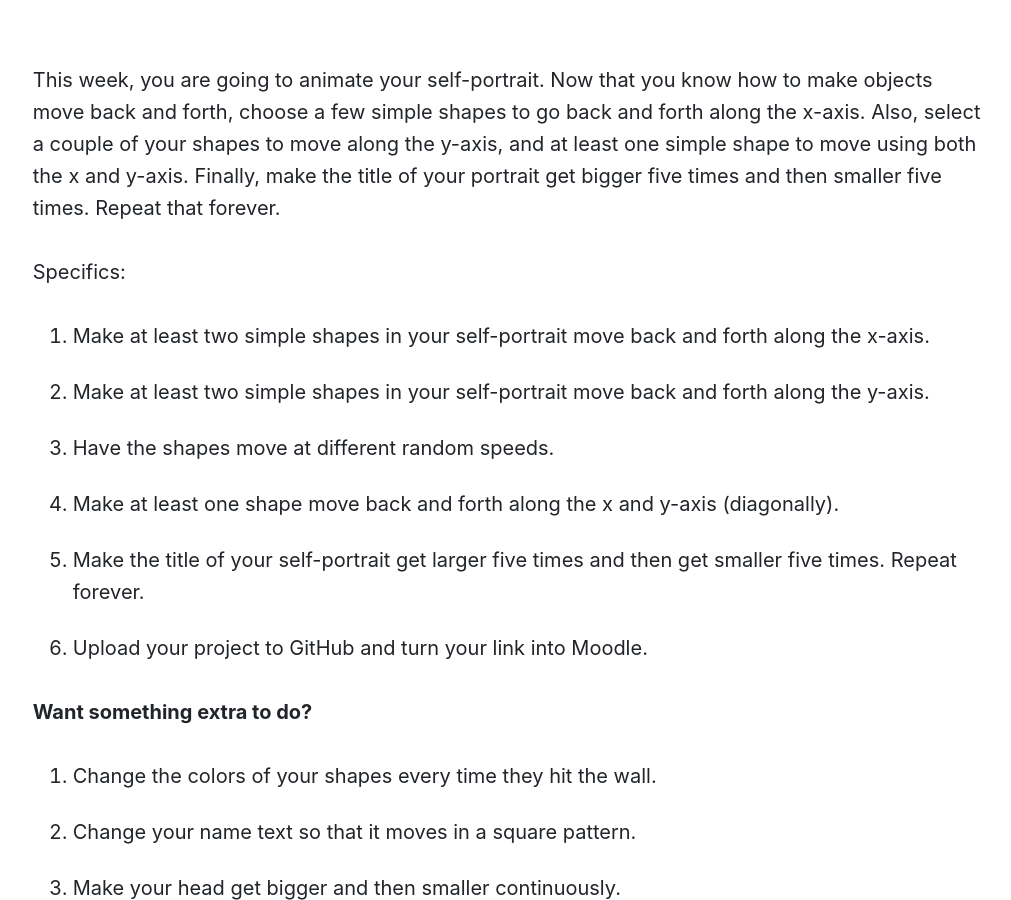
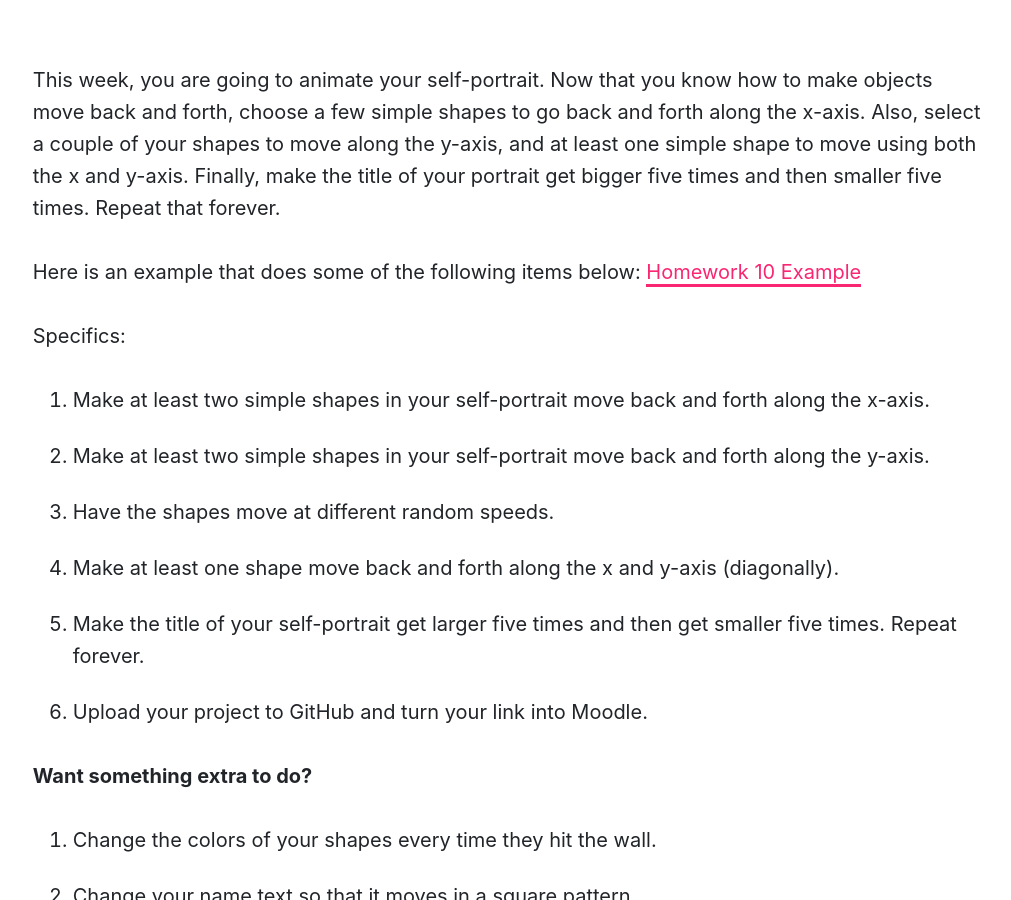
Before and after one commit to Montana-Media-Arts/120_CreativeCoding1-Fall2020, a Jekyll site: the page built from modules/week-10/_posts/2017-02-30-homework.md, in a window 1280 px wide and 900 px high, scrolled down 517 px. Shown: the whole window, without its empty margins (131-1142 px from the left). Built offline with Jekyll 4.4.1, drawn with Linux system fonts in a browser that asks for light colours; nearby versions of some CDN libraries; a script that is not in the unit is left out.

Commit message:
Update 2017-02-30-homework.md

```diff
--- a/modules/week-10/_posts/2017-02-30-homework.md
+++ b/modules/week-10/_posts/2017-02-30-homework.md
@@ -7,6 +7,9 @@ jotted: true
 # Homework
 
 This week, you are going to animate your self-portrait.  Now that you know how to make objects move back and forth, choose a few simple shapes to go back and forth along the x-axis.  Also, select a couple of your shapes to move along the y-axis, and at least one simple shape to move using both the x and y-axis.  Finally, make the title of your portrait get bigger five times and then smaller five times.  Repeat that forever.
+
+Here is an example that does some of the following items below:
+<a href="https://github.com/Montana-Media-Arts/120_CreativeCoding1-Fall2020-Samples/tree/master/Homework%2010-Example" target="_new">Homework 10 Example</a>
 
 Specifics:
 
```
